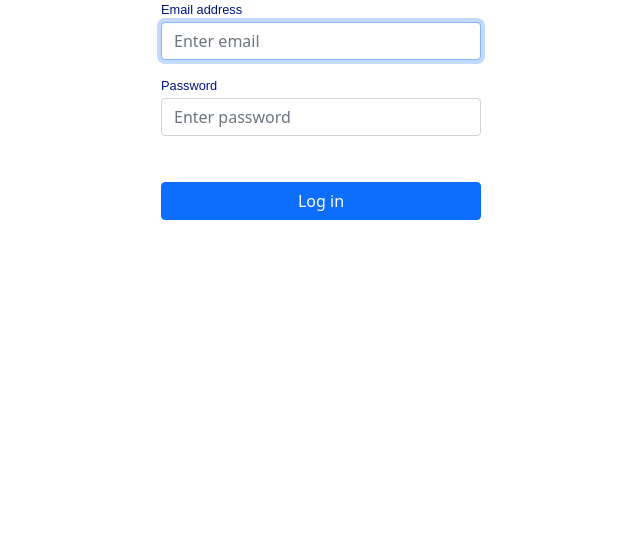
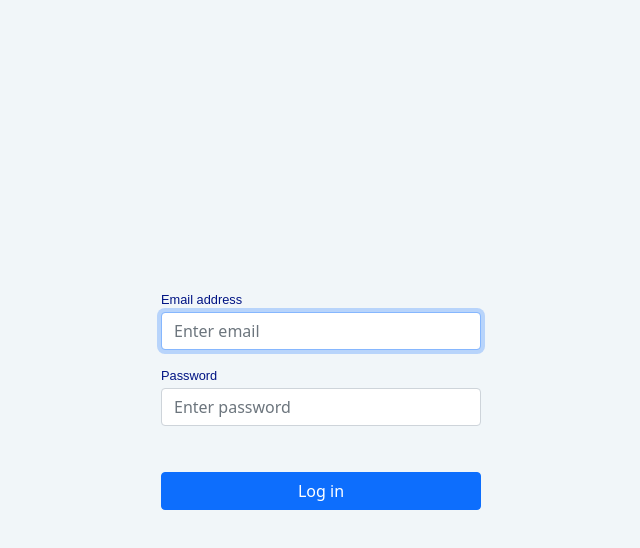
Before and after one commit to RhysWood/modo-challange, a React (Create React App) app in the folder react-front-end/: page / in a window 1280 px wide. Shown: the top 548 px of the page, without its empty margins (319-959 px from the left). Built offline with nearby package versions, Linux system fonts and the light colour scheme.

Commit message:
fix splashpage bug

```diff
--- a/react-front-end/src/App.jsx
+++ b/react-front-end/src/App.jsx
@@ -1,6 +1,7 @@
 import React from 'react';
 import { BrowserRouter, Route, Routes } from "react-router-dom";
 import './App.css';
+import Splash from './pages/Splash';
 import Vehicles from './components/Vehicles';
 import Login from "./components/Login";
 
@@ -9,7 +10,7 @@ function App() {
     <>
       <BrowserRouter>
          <Routes>
-         <Route path="/" element={<Login />} />
+         <Route path="/" element={<Splash />} />
          <Route path="/login" element={<Login />} />
          <Route path="/vehicles" element={<Vehicles />} />
          </Routes>
--- a/react-front-end/src/pages/Splash.jsx
+++ b/react-front-end/src/pages/Splash.jsx
@@ -5,8 +5,9 @@ import Login from "../components/Login";
 
 export default function Splash() {
     return (
-      <div className="parent">
+      <>
+        <Login />
+      </>
 
-      </div>
     );
   }
```
Also changed, not shown: 1 other file (tests, documents, lock files or other folders).
